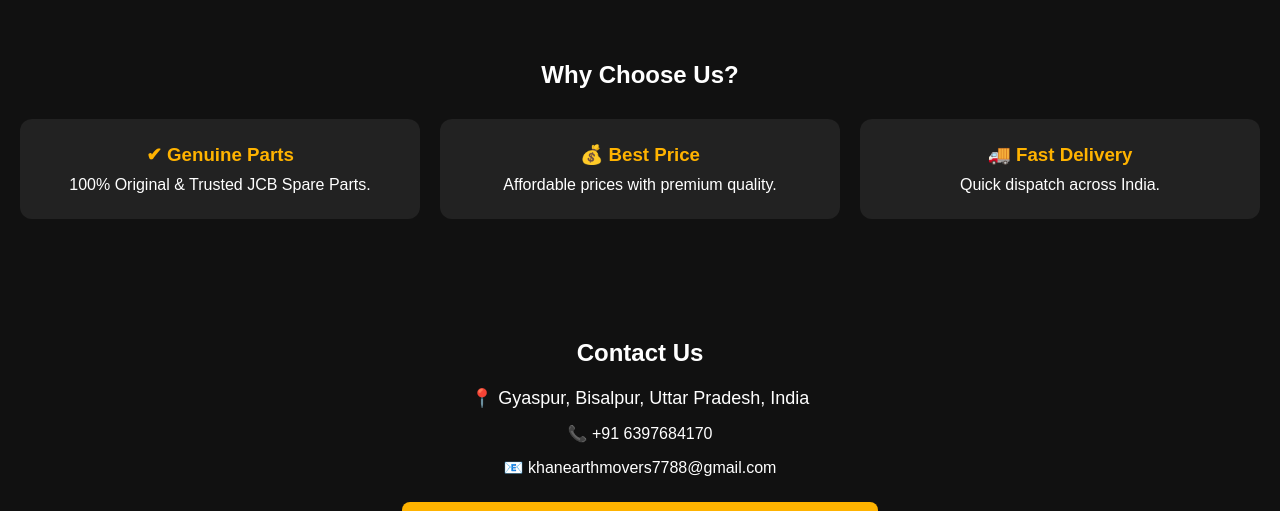
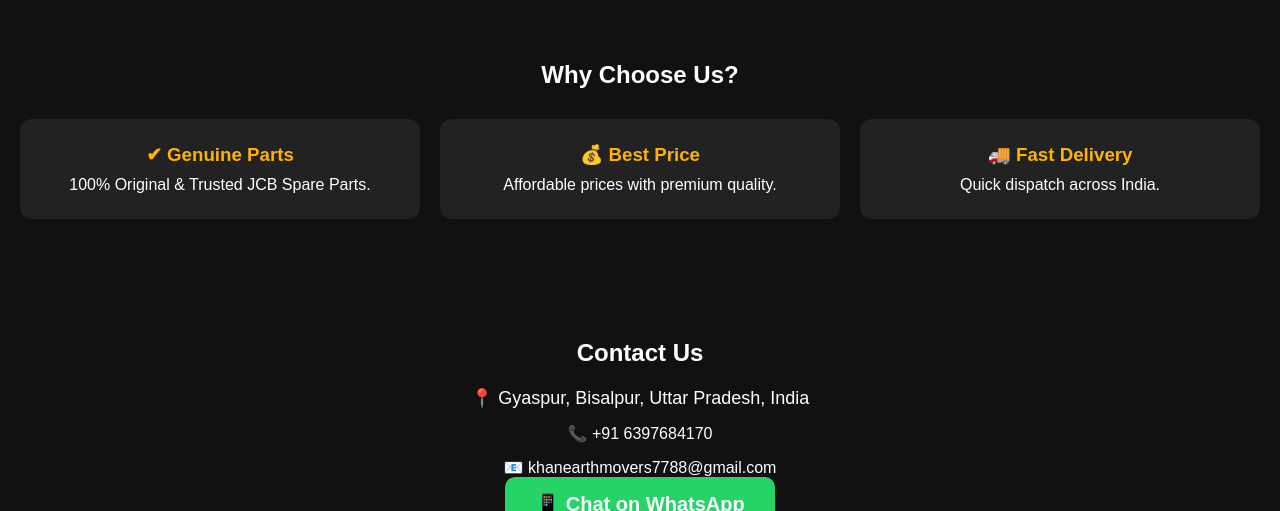
Before and after one commit to salmanpathan73893-gif/khan-earth-movers, a plain HTML site: page index.html in a window 1280 px wide. Shown: the part 642-1153 px from the top of the page. Drawn offline with Linux system fonts and the light colour scheme.

Commit message:
Update index.html

```diff
--- a/index.html
+++ b/index.html
@@ -188,8 +188,11 @@ font-size:20px;font-weight:bold;">
 📧 khanearthmovers7788@gmail.com
 </p>
 
-<a class="btn" href="https://wa.me/916397684170>
-Chat on WhatsApp
+<a href="https://wa.me/916397684170" target="_blank"
+style="display:inline-block;background:#25D366;color:white;
+padding:15px 30px;text-decoration:none;border-radius:10px;
+font-size:20px;font-weight:bold;">
+📱 Chat on WhatsApp
 </a>
 
 </section>
```
